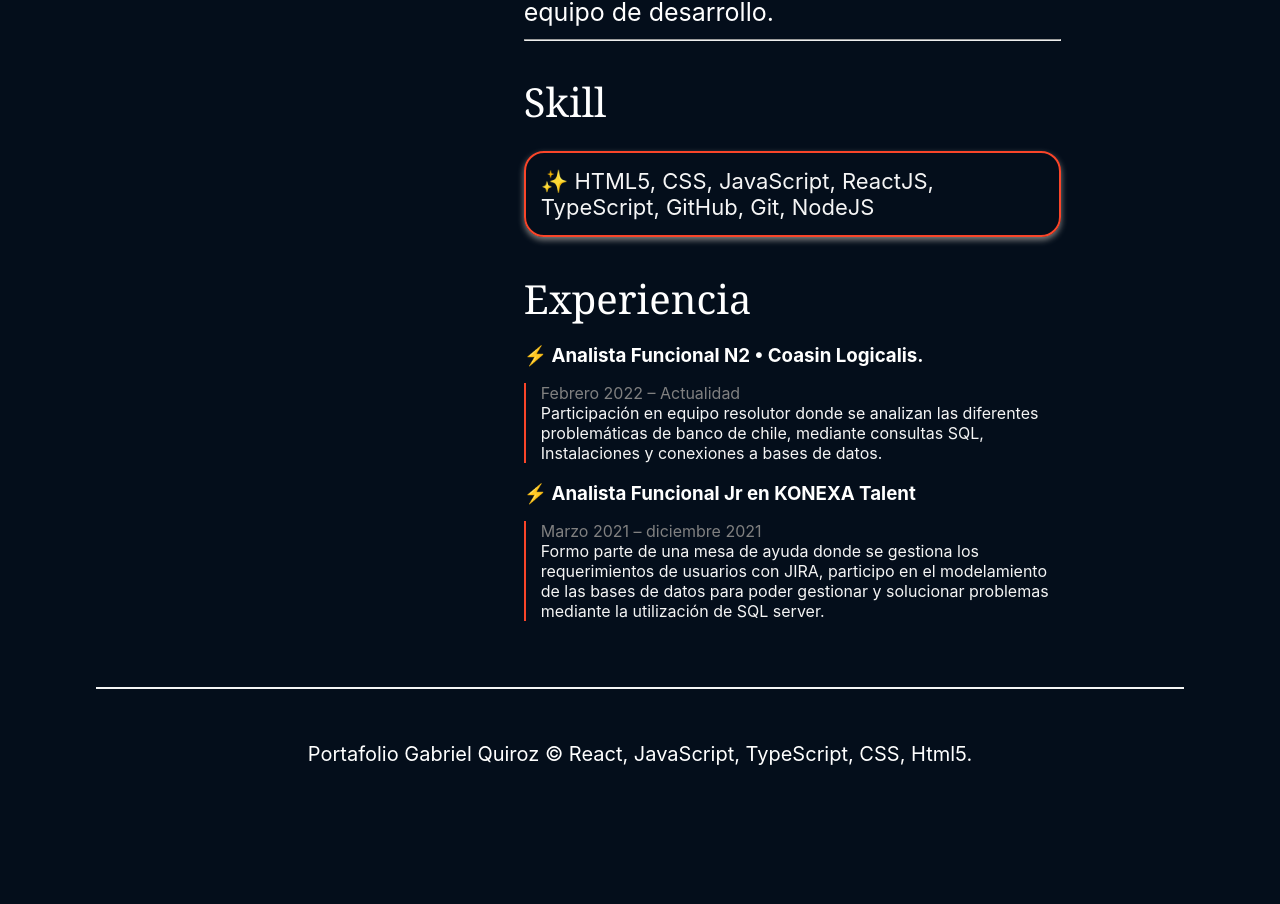
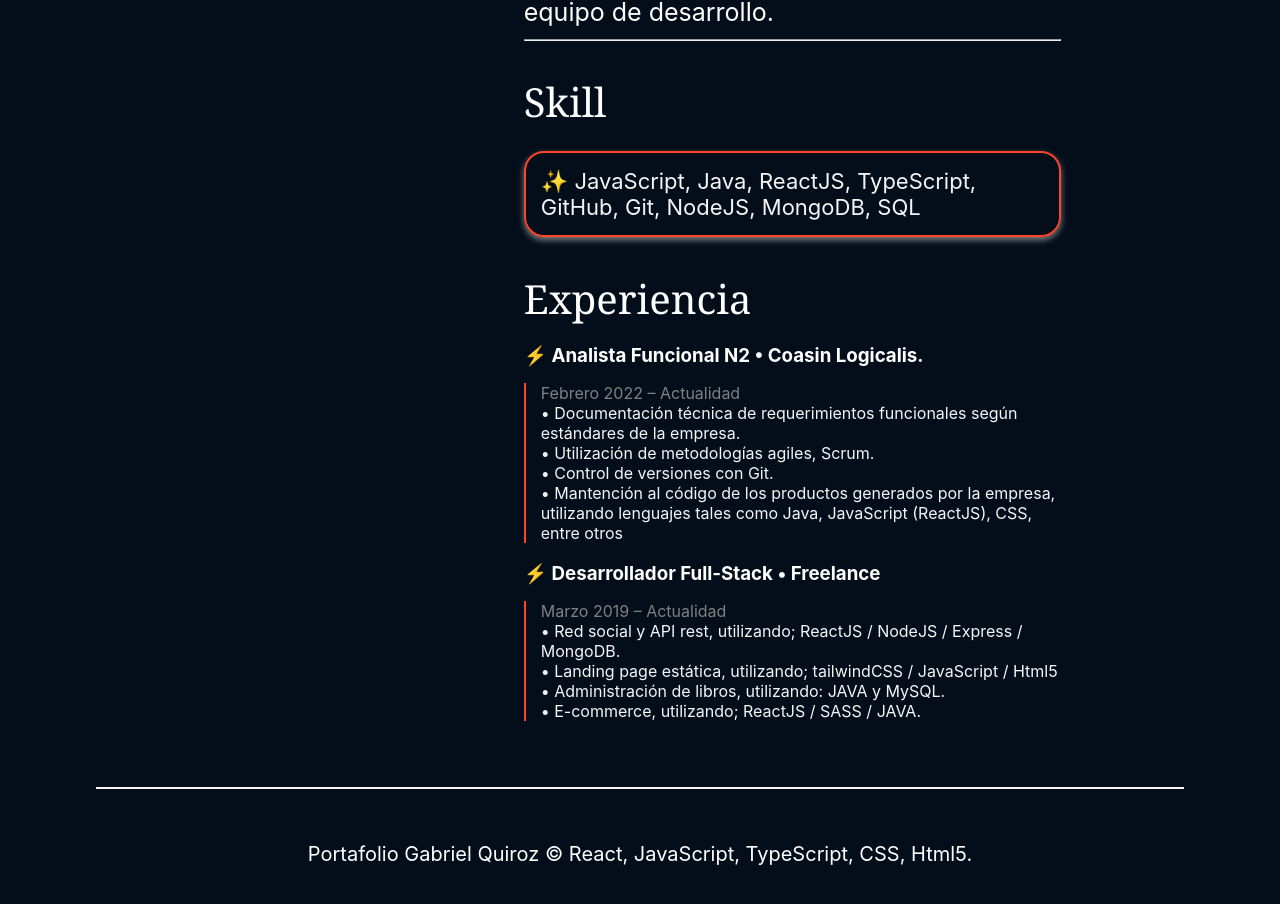
Before and after one commit to GabrielQuiroz1995/portafolio_react, a React (Create React App) app: page /inicio in a window 1280 px wide. Shown: the part 746-1650 px from the top of the page. Before the commit the page ends 1565 px from the top, so only its background shows below. Built offline with nearby package versions, Linux system fonts and the light colour scheme.

Commit message:
modificacion inicio

```diff
--- a/src/components/Inicio.jsx
+++ b/src/components/Inicio.jsx
@@ -45,27 +45,29 @@ export const Inicio = () => {
           </h2>
           <h1 className="titulo">Skill</h1>
           <p className="skill">
-          ✨ HTML5, CSS, JavaScript, ReactJS, TypeScript, GitHub, Git, NodeJS
+          ✨ JavaScript, Java, ReactJS, TypeScript, GitHub, Git, NodeJS, MongoDB, SQL
           </p>
           <h1 className="titulo">Experiencia</h1>
           <div className="experiencia">
             <h3>⚡️ Analista Funcional N2 • Coasin Logicalis.</h3>
             <p>
             <span>Febrero 2022 – Actualidad</span><br/>
-              Participación en equipo resolutor donde se analizan las
-              diferentes problemáticas de banco de chile, mediante consultas
-              SQL, Instalaciones y conexiones a bases de datos.
+            • Documentación técnica de requerimientos funcionales según estándares de la empresa.<br/>
+            • Utilización de metodologías agiles, Scrum.<br/>
+            • Control de versiones con Git.<br/>
+            • Mantención al código de los productos generados por la empresa, utilizando lenguajes tales como
+            Java, JavaScript (ReactJS), CSS, entre otros
               <br />
             </p>
           </div>
           <div className="experiencia">
-            <h3>⚡️ Analista Funcional Jr en KONEXA Talent</h3>
+            <h3>⚡️ Desarrollador Full-Stack • Freelance</h3>
             <p>
-            <span>Marzo 2021 – diciembre 2021</span><br/>
-              Formo parte de una mesa de ayuda donde se gestiona los
-              requerimientos de usuarios con JIRA, participo en el
-              modelamiento de las bases de datos para poder gestionar y
-              solucionar problemas mediante la utilización de SQL server.
+            <span>Marzo 2019 – Actualidad</span><br/>
+            • Red social y API rest, utilizando; ReactJS / NodeJS / Express / MongoDB.<br/>
+            • Landing page estática, utilizando; tailwindCSS / JavaScript / Html5<br/>
+            • Administración de libros, utilizando: JAVA y MySQL.<br/>
+            • E-commerce, utilizando; ReactJS / SASS / JAVA.
               <br />
             </p>
           </div>
```
